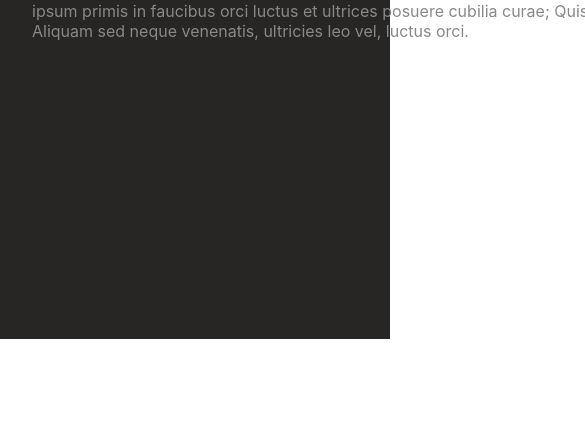
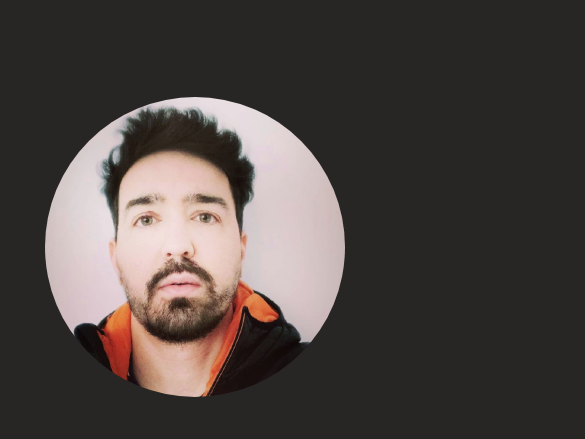
Before and after one commit to andrecantarino/andrecantarino.github.io, a React app: page / in a window 390 px wide. Shown: the part 505-944 px from the top of the page, 585 px wide, since content can reach past the window. Before the commit the page ends 844 px from the top, so only its background shows below. Built offline with nearby package versions, Linux system fonts and the light colour scheme.

Commit message:
Set responsive layout (#5)
* added responsive mobile styles

* set media queries to default devices

```diff
--- a/src/components/Footer/Footer.js
+++ b/src/components/Footer/Footer.js
@@ -6,7 +6,6 @@ const StyledFooter = styled.footer`
   flex-direction: row;
   width: 100%;
   height: 7vh;
-  background-color: var(--backgroundPrimary);
 `
 
 export const Footer = () => {
--- a/src/components/Header/Header.js
+++ b/src/components/Header/Header.js
@@ -6,11 +6,6 @@ const StyledHeader = styled.header`
   flex-direction: row;
   width: 100%;
   height: 7vh;
-  background-color: var(--backgroundPrimary);
-
-  h1 {
-    color: red;
-  }
 `
 
 export const Header = () => {
--- a/src/components/Page/Page.js
+++ b/src/components/Page/Page.js
@@ -9,10 +9,48 @@ const StyledPage = styled.div`
 
   main {
     display: flex;
-    flex-flow: row wrap;
-    height: 86vh;
-    width: 100%;
-    background-color: var(--backgroundPrimary);
+  }
+
+  @media screen and (max-width: 480px) {
+    main {
+      display: flex;
+      flex-direction: column;
+    }
+  }
+
+  @media screen and (min-width: 480px) {
+    main {
+      display: flex;
+      flex-direction: column;
+    }
+  }
+
+  @media screen and (min-width: 768px) {
+    main {
+      display: flex;
+      flex-direction: column;
+    }
+  }
+
+  @media screen and (min-width: 1024px) {
+    main {
+      display: flex;
+      flex-direction: column;
+    }
+  }
+
+  @media screen and (min-width: 1200px) {
+    main {
+      flex-flow: row wrap;
+      width: 100%;
+    }
+  }
+
+  @media screen and (min-width: 1201px) {
+    main {
+      flex-flow: row wrap;
+      width: 100%;
+    }
   }
 `
 
--- a/src/global-styles.js
+++ b/src/global-styles.js
@@ -5,6 +5,11 @@ const GlobalStyles = createGlobalStyle`
     --backgroundPrimary: rgba(29,27,25,.95);
     --textPrimary: #987750;
     --textSecondary: #888;
+    --mobileBreakpoint: 480px;
+    --tabletBreakpoint: 768px;
+    --smallScreenBreakpoint: 1024px;
+    --desktopBreakpoint: 1200px;
+    --largeScreenBreakpoint: 1201px;
   }
 `
 
--- a/src/index.css
+++ b/src/index.css
@@ -10,4 +10,5 @@ body {
     sans-serif;
   -webkit-font-smoothing: antialiased;
   -moz-osx-font-smoothing: grayscale;
+  background-color: var(--backgroundPrimary);
 }
--- a/src/pages/home/Home.js
+++ b/src/pages/home/Home.js
@@ -7,14 +7,10 @@ import mediumIcon from '../../assets/icons/medium.svg'
 
 const StyledHome = styled.section`
   display: flex;
-  flex-direction: row;
   width: 100%;
 
   .content {
     display: flex;
-    flex-direction: column;
-    flex: 1;
-    height: 86vh;
     margin: auto 0;
   }
 
@@ -22,8 +18,6 @@ const StyledHome = styled.section`
     display: flex;
     flex-direction: column;
     margin: auto;
-    height: 30vh;
-    width: 60rem;
   }
 
   .role {
@@ -40,10 +34,6 @@ const StyledHome = styled.section`
 
   aside {
     display: flex;
-    flex-direction: column;
-    width: 30%;
-    height: 86vh;
-    min-height: 100%;
     text-align: center;
   }
 
@@ -51,7 +41,6 @@ const StyledHome = styled.section`
     display: flex;
     flex-direction: column;
     margin: auto;
-    height: 60vh;
   }
 
   .avatar {
@@ -93,11 +82,135 @@ const StyledHome = styled.section`
     width: 30px;
     height: 30px;
   }
+
+  @media screen and (max-width: 480px) {
+    display: flex;
+    flex-direction: column;
+
+    .content {
+      display: flex;
+      flex-direction: column;
+    }
+
+    .bio {
+      width: 100%;
+    }
+
+    aside {
+      display: flex;
+      flex-direction: column;
+      width: 100%;
+      text-align: center;
+      padding: 2rem 0 8rem 0;
+    }
+  }
+
+  @media screen and (min-width: 480px) {
+    display: flex;
+    flex-direction: column;
+
+    .content {
+      display: flex;
+      flex-direction: column;
+    }
+
+    .bio {
+      width: 100%;
+    }
+
+    aside {
+      display: flex;
+      flex-direction: column;
+      width: 100%;
+      text-align: center;
+      padding: 2rem 0;
+    }
+  }
+
+  @media screen and (min-width: 768px) {
+    display: flex;
+    flex-direction: column;
+
+    .content {
+      display: flex;
+      flex-direction: column;
+    }
+
+    .bio {
+      width: 100%;
+    }
+
+    aside {
+      display: flex;
+      flex-direction: column;
+      width: 100%;
+      text-align: center;
+      padding: 2rem 0;
+    }
+  }
+
+  @media screen and (min-width: 1024px) {
+    display: flex;
+    flex-direction: column;
+
+    .content {
+      display: flex;
+      flex-direction: column;
+    }
+
+    .bio {
+      width: 100%;
+    }
+
+    aside {
+      display: flex;
+      flex-direction: column;
+      width: 100%;
+      text-align: center;
+      padding: 2rem 0;
+    }
+  }
+
+  @media screen and (min-width: 1200px) {
+    flex-direction: row;
+    flex: 1;
+    height: 86vh;
+
+    .content {
+      width: 70%;
+      height: 86vh;
+    }
+
+    .bio {
+      width: 75%;
+    }
+
+    aside {
+      flex-direction: column;
+      width: 30%;
+    }
+  }
+
+  @media screen and (min-width: 1201px) {
+    .content {
+      width: 70%;
+      height: 86vh;
+    }
+
+    .bio {
+      width: 75%;
+    }
+
+    aside {
+      flex-direction: column;
+      width: 30%;
+    }
+  }
 `
 
 export const Home = () => {
   return (
-    <StyledHome>
+    <StyledHome className='home-page'>
       <div className='content'>
         <div className='bio'>
           <h2 className='role'>Software Engineer</h2>
```
Lines whose indentation alone changed are shown as unchanged.
